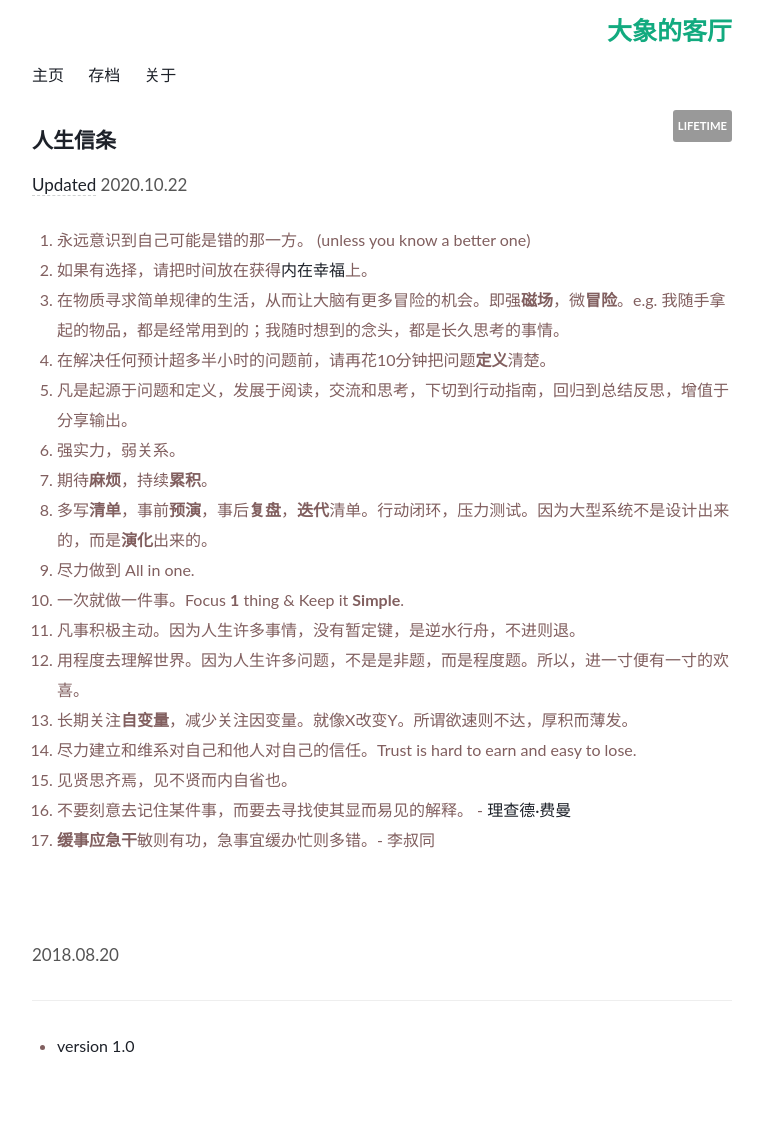
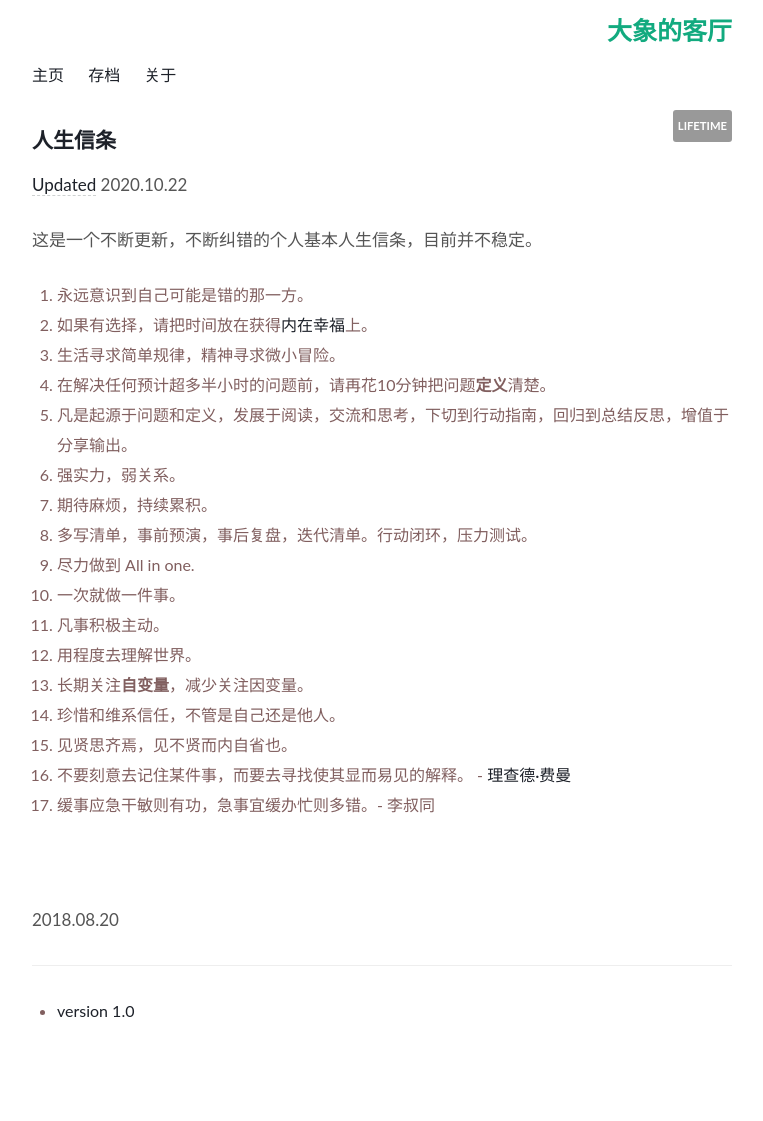
Before and after one commit to WillWang-X/willwang-x.github.io, a Jekyll site: the page built from _posts/blogs/2018-10-20-tenet.md, in a window 1280 px wide. Shown: the whole page, without its empty margins (258-1021 px from the left). Built offline with Jekyll 4.4.1, drawn with Linux system fonts in a browser that asks for light colours; after the commit the page ends 1086 px from its top, so only the background shows below that.

Commit message:
Simplify tenet

```diff
--- a/_posts/blogs/2018-10-20-tenet.md
+++ b/_posts/blogs/2018-10-20-tenet.md
@@ -10,24 +10,25 @@ published: true
 
 [Updated](https://github.githistory.xyz/willwang-x/willwang-x.github.io/blob/master/_posts/blogs/2018-10-20-tenet.md) 2020.10.22
 
+这是一个不断更新，不断纠错的个人基本人生信条，目前并不稳定。
 
-1. 永远意识到自己可能是错的那一方。 (unless you know a better one)
+1. 永远意识到自己可能是错的那一方。 [](unless you know a better one)
 2. 如果有选择，请把时间放在获得[内在幸福](https://twitter.com/naval/status/1053206878157627392?lang=en)上。
-3. 在物质寻求简单规律的生活，从而让大脑有更多冒险的机会。即强**磁场**，微**冒险**。e.g. 我随手拿起的物品，都是经常用到的；我随时想到的念头，都是长久思考的事情。
+3. 生活寻求简单规律，精神寻求微小冒险。[](即强**磁场**，微**冒险**。e.g. 我随手拿起的物品，都是经常用到的；我随时想到的念头，都是长久思考的事情。)
 4. 在解决任何预计超多半小时的问题前，请再花10分钟把问题**定义**清楚。
 1. 凡是起源于问题和定义，发展于阅读，交流和思考，下切到行动指南，回归到总结反思，增值于分享输出。
 1. 强实力，弱关系。[](做事如山，做人如水。)
-2. 期待**麻烦**，持续**累积**。[](被动进步的氛围，新鲜有趣的燃料，做事如山Github，做人如水Linkedin。没有奇迹，只有累积。[1.vs 0.99](https://i.imgur.com/Kb6UQ5A.jpg) )<span style="color:white;">!</span>
-1. 多写**清单**，事前**预演**，事后**复盘**，**迭代**清单。行动闭环，压力测试。因为大型系统不是设计出来的，而是**演化**出来的。
+2. 期待麻烦，持续累积。[](被动进步的氛围，新鲜有趣的燃料，做事如山Github，做人如水Linkedin。没有奇迹，只有累积。[1.vs 0.99](https://i.imgur.com/Kb6UQ5A.jpg) )<span style="color:white;">!</span>
+1. 多写清单，事前预演，事后复盘，迭代清单。行动闭环，压力测试。[](因为大型系统不是设计出来的，而是演化出来的。)
 1. 尽力做到 All in one.
-1. 一次就做一件事。Focus **1** thing & Keep it **Simple**.
-1. 凡事积极主动。因为人生许多事情，没有暂定键，是逆水行舟，不进则退。
-1. 用程度去理解世界。因为人生许多问题，不是是非题，而是程度题。所以，进一寸便有一寸的欢喜。
-1. 长期关注**自变量**，减少关注因变量。就像X改变Y。所谓欲速则不达，厚积而薄发。
-1. 尽力建立和维系对自己和他人对自己的信任。Trust is hard to earn and easy to lose.
+1. 一次就做一件事。[](Focus **1** thing & Keep it **Simple**.)
+1. 凡事积极主动。[](因为人生许多事情，没有暂定键，是逆水行舟，不进则退。)
+1. 用程度去理解世界。[](因为人生许多问题，不是是非题，而是程度题。所以，进一寸便有一寸的欢喜。)
+1. 长期关注**自变量**，减少关注因变量。[](就像X改变Y。所谓欲速则不达，厚积而薄发。)
+1. 珍惜和维系信任，不管是自己还是他人。[](尽力建立和维系对自己和他人对自己的信任。Trust is hard to earn and easy to lose. )
 2. 见贤思齐焉，见不贤而内自省也。
 1. 不要刻意去记住某件事，而要去寻找使其显而易见的解释。 - [理查德·费曼](https://medium.com/taking-note/learning-from-the-feynman-technique-5373014ad)
-1. **缓事应急干**敏则有功，急事宜缓办忙则多错。- 李叔同
+1. 缓事应急干敏则有功，急事宜缓办忙则多错。- 李叔同
 
 
 
```
